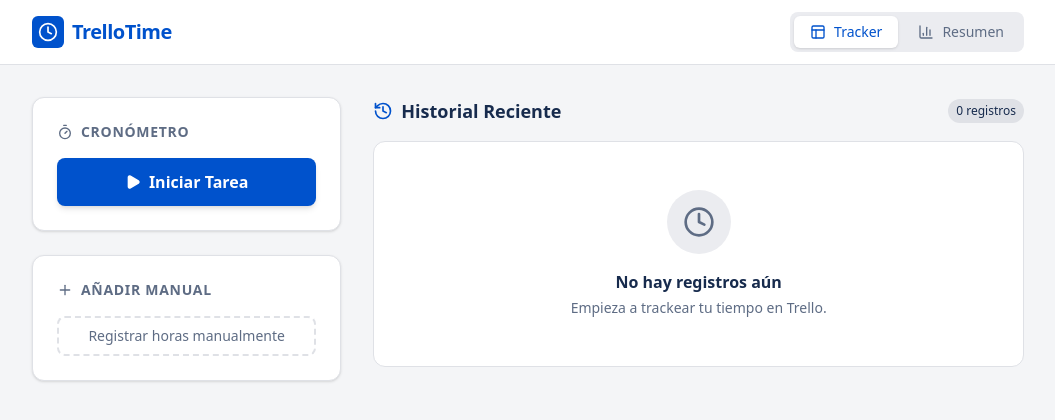
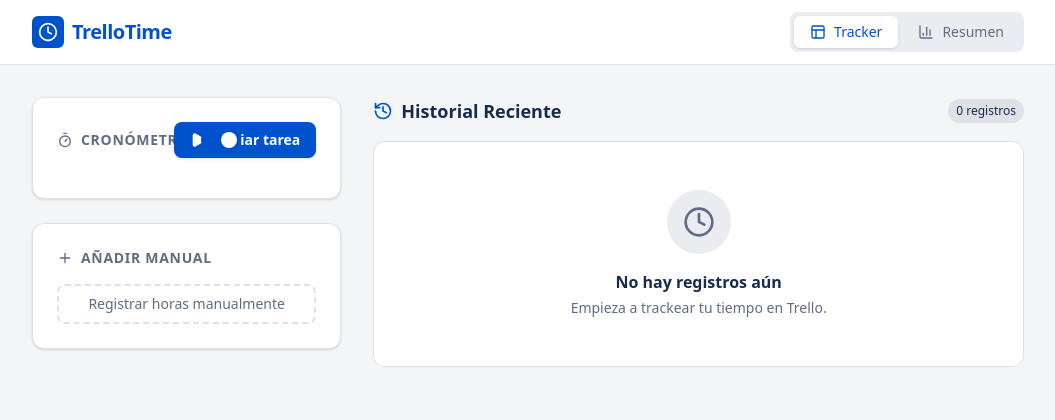
Before and after one commit to alemrn/TrelloHoras, a React (Vite) app: page / in a window 1280 px wide. Shown: the top 420 px of the page, without its empty margins (112-1167 px from the left). Built offline with nearby package versions, Linux system fonts and the light colour scheme.

Commit message:
feature: implement rounding mode toggle and update rounding logic

```diff
--- a/index.html
+++ b/index.html
@@ -3,6 +3,7 @@
   <head>
     <meta charset="UTF-8" />
     <meta name="viewport" content="width=device-width, initial-scale=1.0" />
+    <link rel="icon" type="image/svg+xml" href="/favicon.svg" />
     <title>Trello Hours</title>
   </head>
   <body>
--- a/src/App.tsx
+++ b/src/App.tsx
@@ -24,6 +24,7 @@ import { motion, AnimatePresence } from 'motion/react';
 import { TimeEntry, ActiveTimer } from './types';
 
 const STORAGE_KEY = 'trello-time-entries';
+const ROUNDING_MODE_KEY = 'trello-time-rounding-mode';
 const FALLBACK_CARD_TITLE = 'Trello Card';
 const FALLBACK_TASK_TITLE = 'Tarea sin nombre';
 
@@ -143,6 +144,10 @@ export default function App() {
   const [activeTimer, setActiveTimer] = useState<ActiveTimer | null>(null);
   const [elapsedSeconds, setElapsedSeconds] = useState(0);
   const [view, setView] = useState<'tracker' | 'summary'>('tracker');
+  const [isRoundModeEnabled, setIsRoundModeEnabled] = useState(() => {
+    const savedMode = localStorage.getItem(ROUNDING_MODE_KEY);
+    return savedMode ? savedMode === 'true' : true;
+  });
   const [isAddingManual, setIsAddingManual] = useState(false);
   const [isTimerModalOpen, setIsTimerModalOpen] = useState(false);
   const [timerInputMode, setTimerInputMode] = useState<TaskInputMode>('url');
@@ -166,6 +171,10 @@ export default function App() {
     localStorage.setItem(STORAGE_KEY, JSON.stringify(entries));
   }, [entries]);
 
+  useEffect(() => {
+    localStorage.setItem(ROUNDING_MODE_KEY, String(isRoundModeEnabled));
+  }, [isRoundModeEnabled]);
+
   // Timer logic
   useEffect(() => {
     let interval: NodeJS.Timeout;
@@ -179,9 +188,12 @@ export default function App() {
     return () => clearInterval(interval);
   }, [activeTimer]);
 
-  const roundToQuarter = (hours: number) => {
-    return Math.ceil(hours * 4) / 4;
+  const roundHours = (hours: number) => {
+    const step = isRoundModeEnabled ? 0.25 : 0.5;
+    return Math.ceil(hours / step) * step;
   };
+
+  const roundingStep = isRoundModeEnabled ? 0.25 : 0.5;
 
   const findTaskId = (cardUrl?: string | null, cardTitle?: string | null, excludedTaskId?: string | null) => {
     const taskKey = buildTaskKey(cardUrl, cardTitle);
@@ -247,7 +259,7 @@ export default function App() {
     if (!activeTimer) return;
 
     const hours = elapsedSeconds / 3600;
-    const roundedHours = roundToQuarter(hours);
+    const roundedHours = roundHours(hours);
 
     const newEntry: TimeEntry = {
       id: crypto.randomUUID(),
@@ -256,7 +268,7 @@ export default function App() {
       cardTitle: activeTimer.cardTitle,
       comments: activeTimer.comments ?? getTaskComments(activeTimer.taskId),
       date: new Date().toISOString().split('T')[0],
-      hours: Math.max(0.25, roundedHours), // Minimum 0.25 if started
+      hours: Math.max(roundingStep, roundedHours),
       imputed: false,
     };
 
@@ -275,7 +287,7 @@ export default function App() {
     if (!taskValue || isNaN(hoursInput)) return;
     if (mode === 'url' && !isValidHttpUrl(taskValue)) return;
 
-    const roundedHours = roundToQuarter(hoursInput);
+    const roundedHours = roundHours(hoursInput);
     const cardUrl = mode === 'url' ? taskValue : null;
     const cardTitle = mode === 'url' ? extractTitleFromUrl(taskValue) : normalizeTaskTitle(taskValue);
     const taskId = findTaskId(cardUrl, cardTitle) || crypto.randomUUID();
@@ -325,7 +337,7 @@ export default function App() {
       ? extractTitleFromUrl(trimmedValue)
       : normalizeTaskTitle(trimmedValue);
     const nextTaskId = findTaskId(nextCardUrl, nextCardTitle, editingTaskId) || editingTaskId;
-    const roundedHours = roundToQuarter(hoursInput);
+    const roundedHours = roundHours(hoursInput);
     const nextComments = nextTaskId === editingTaskId
       ? getTaskComments(editingTaskId)
       : getTaskComments(nextTaskId);
@@ -517,7 +529,7 @@ export default function App() {
     <div className="min-h-screen bg-[#F4F5F7] text-[#172B4D] font-sans">
       {/* Header */}
       <header className="bg-white border-b border-[#DFE1E6] sticky top-0 z-10">
-        <div className="max-w-5xl mx-auto px-4 h-16 flex items-center justify-between">
+        <div className="max-w-5xl mx-auto px-4 py-3 flex items-center justify-between gap-3">
           <div className="flex items-center gap-2">
             <div className="bg-[#0052CC] p-1.5 rounded-md">
               <Clock className="w-5 h-5 text-white" />
@@ -551,10 +563,41 @@ export default function App() {
             <div className="lg:col-span-1 space-y-6">
               {/* Active Timer Card */}
               <div className="bg-white rounded-xl border border-[#DFE1E6] p-6 shadow-sm">
-                <h2 className="text-sm font-semibold text-[#5E6C84] uppercase tracking-wider mb-4 flex items-center gap-2">
+                <div className="mb-4 flex flex-wrap items-center gap-3">
+                  <div className="flex flex-1 items-center justify-between gap-3 min-w-0">
+                    <h2 className="text-sm font-semibold text-[#5E6C84] uppercase tracking-wider flex items-center gap-2">
                       <Timer className="w-4 h-4" />
                       Cronómetro
                     </h2>
+                    <button
+                      type="button"
+                      onClick={() => setIsRoundModeEnabled(prev => !prev)}
+                      className="flex items-center gap-2"
+                      aria-pressed={isRoundModeEnabled}
+                      aria-label={`Modo Amaia ${isRoundModeEnabled ? 'activado' : 'desactivado'}`}
+                    >
+                      <span
+                        className={`relative h-6 w-10 rounded-full transition-colors ${isRoundModeEnabled ? 'bg-[#0052CC]' : 'bg-[#C1C7D0]'}`}
+                      >
+                        <span
+                          className={`absolute top-1/2 h-4 w-4 -translate-y-1/2 rounded-full bg-white shadow-sm transition-all ${isRoundModeEnabled ? 'left-5' : 'left-1'}`}
+                        />
+                      </span>
+                      <span className="text-[10px] font-bold uppercase tracking-wide text-[#5E6C84]">
+                        {isRoundModeEnabled ? '0.25' : '0.5'}
+                      </span>
+                    </button>
+                  </div>
+                  {!activeTimer ? (
+                    <button
+                      onClick={() => setIsTimerModalOpen(true)}
+                      className="px-4 py-2 bg-[#0052CC] hover:bg-[#0747A6] text-white rounded-lg text-sm font-bold flex items-center justify-center gap-2 transition-all shadow-sm whitespace-nowrap max-[480px]:w-full"
+                    >
+                      <Play className="w-4 h-4 fill-current" />
+                      Iniciar tarea
+                    </button>
+                  ) : null}
+                </div>
 
                 {activeTimer ? (
                   <div className="space-y-4">
@@ -574,15 +617,7 @@ export default function App() {
                       Detener y Guardar
                     </button>
                   </div>
-                ) : (
-                  <button
-                    onClick={() => setIsTimerModalOpen(true)}
-                    className="w-full py-3 bg-[#0052CC] hover:bg-[#0747A6] text-white rounded-lg font-bold flex items-center justify-center gap-2 transition-all shadow-md hover:shadow-lg active:scale-95"
-                  >
-                    <Play className="w-4 h-4 fill-current" />
-                    Iniciar Tarea
-                  </button>
-                )}
+                ) : null}
               </div>
 
               {/* Timer Modal */}
@@ -742,13 +777,13 @@ export default function App() {
                       <input
                         name="hours"
                         type="number"
-                        step="0.25"
-                        min="0.25"
+                        step={roundingStep}
+                        min={roundingStep}
                         required
                         placeholder="Ej: 1.5"
                         className="w-full px-3 py-2 bg-[#FAFBFC] border border-[#DFE1E6] rounded-md text-sm focus:ring-2 focus:ring-[#0052CC] focus:border-transparent outline-none"
                       />
-                      <p className="text-[10px] text-[#5E6C84] mt-1 italic">* Redondeo al múltiplo superior 0.25.</p>
+                      <p className="text-[10px] text-[#5E6C84] mt-1 italic">* Redondeo al múltiplo superior {roundingStep}.</p>
                     </div>
                     <div>
                       <label className="block text-xs font-bold text-[#5E6C84] mb-1">COMENTARIO</label>
@@ -812,10 +847,11 @@ export default function App() {
                         initial={{ opacity: 0, y: 20 }}
                         animate={{ opacity: 1, y: 0 }}
                         exit={{ opacity: 0, x: -20 }}
-                        className="bg-white rounded-xl border border-[#DFE1E6] p-4 flex items-center justify-between group hover:border-[#0052CC] transition-all shadow-sm"
+                        className="group rounded-xl border border-[#DFE1E6] bg-white p-4 shadow-sm transition-all hover:border-[#0052CC]"
                       >
-                        <div className="flex items-center gap-4 overflow-hidden">
-                          <label className="flex items-center justify-center flex-shrink-0 cursor-pointer">
+                        <div className="flex flex-col gap-3">
+                          <div className="flex min-w-0 gap-3">
+                            <label className="flex items-center justify-center flex-shrink-0 cursor-pointer pt-1">
                               <input
                                 type="checkbox"
                                 checked={entry.imputed}
@@ -824,23 +860,25 @@ export default function App() {
                                 aria-label={`Marcar ${entry.cardTitle} como imputada`}
                               />
                             </label>
-                          <div className="bg-[#DEEBFF] text-[#0052CC] p-2.5 rounded-lg flex-shrink-0">
-                            <Layout className="w-5 h-5" />
-                          </div>
-                          <div className="min-w-0">
-                            <h4 className="font-bold text-[#172B4D] truncate pr-4" title={entry.cardTitle}>
+                            <div className="min-w-0 flex-1">
+                              <div className="flex items-start justify-between gap-3">
+                                <h4 className="min-w-0 flex-1 pr-2 text-[15px] font-semibold leading-tight text-[#172B4D] break-words" title={entry.cardTitle}>
                                   {entry.cardTitle}
                                 </h4>
-                            <div className="flex items-center gap-3 mt-1">
+                                <span className="text-lg font-bold text-[#0052CC] whitespace-nowrap">{entry.hours}h</span>
+                              </div>
+                              <div className="mt-2 flex flex-wrap items-center gap-2">
+                                <span className={`text-[10px] font-bold uppercase tracking-wide px-2 py-0.5 rounded-full whitespace-nowrap ${entry.cardUrl ? 'bg-[#DEEBFF] text-[#0747A6]' : 'bg-[#FFFAE6] text-[#974F0C]'}`}>
+                                  {entry.cardUrl ? 'Trello' : 'Provisional'}
+                                </span>
+                                <span className={`text-[10px] font-bold uppercase tracking-wide px-2 py-0.5 rounded-full whitespace-nowrap ${entry.imputed ? 'bg-[#E3FCEF] text-[#006644]' : 'bg-[#FFEBE6] text-[#BF2600]'}`}>
+                                  {entry.imputed ? 'Imputada' : 'Sin imputar'}
+                                </span>
+                              </div>
+                              <div className="mt-2 flex flex-wrap items-center gap-x-3 gap-y-2">
                                 <span className="text-xs text-[#5E6C84] flex items-center gap-1">
                                   <CalendarIcon className="w-3 h-3" />
                                   {entry.date}
-                              </span>
-                              <span className={`text-[10px] font-bold uppercase tracking-wide px-2 py-0.5 rounded-full ${entry.cardUrl ? 'bg-[#DEEBFF] text-[#0747A6]' : 'bg-[#FFFAE6] text-[#974F0C]'}`}>
-                                {entry.cardUrl ? 'Trello' : 'Provisional'}
-                              </span>
-                              <span className={`text-[10px] font-bold uppercase tracking-wide px-2 py-0.5 rounded-full ${entry.imputed ? 'bg-[#E3FCEF] text-[#006644]' : 'bg-[#FFEBE6] text-[#BF2600]'}`}>
-                                {entry.imputed ? 'Imputada' : 'Sin imputar'}
                                 </span>
                                 {entry.cardUrl ? (
                                   <a
@@ -856,30 +894,28 @@ export default function App() {
                               </div>
                             </div>
                           </div>
-                        <div className="flex items-center gap-4">
-                          <div className="text-right">
-                            <span className="text-lg font-bold text-[#0052CC]">{entry.hours}h</span>
-                          </div>
+                          <div className="ml-7 flex items-center justify-end gap-1 sm:gap-2">
                               <button
                                 onClick={() => openCommentsEditor(entry.taskId, entry.cardTitle)}
-                            className="p-2 text-[#5E6C84] hover:bg-[#EBECF0] rounded-lg opacity-0 group-hover:opacity-100 transition-all"
+                                className="rounded-lg p-2 text-[#5E6C84] transition-all hover:bg-[#EBECF0]"
                                 aria-label={`Comentarios ${entry.cardTitle}`}
                               >
                                 <MessageSquare className="w-4 h-4" />
                               </button>
                               <button
                                 onClick={() => openTaskEditor(entry)}
-                            className="p-2 text-[#5E6C84] hover:bg-[#EBECF0] rounded-lg opacity-0 group-hover:opacity-100 transition-all"
+                                className="rounded-lg p-2 text-[#5E6C84] transition-all hover:bg-[#EBECF0]"
                                 aria-label={`Editar ${entry.cardTitle}`}
                               >
                                 <Pencil className="w-4 h-4" />
                               </button>
                               <button
                                 onClick={() => handleDeleteEntry(entry.id)}
-                            className="p-2 text-[#EB5A46] hover:bg-[#FFEBE6] rounded-lg opacity-0 group-hover:opacity-100 transition-all"
+                                className="rounded-lg p-2 text-[#EB5A46] transition-all hover:bg-[#FFEBE6]"
                               >
                                 <Trash2 className="w-4 h-4" />
                               </button>
+                          </div>
                         </div>
                       </motion.div>
                     ))
@@ -1184,14 +1220,14 @@ export default function App() {
                       <label className="block text-xs font-bold text-[#5E6C84] mb-1 uppercase">Horas registro</label>
                     <input
                       type="number"
-                      step="0.25"
-                      min="0.25"
+                      step={roundingStep}
+                      min={roundingStep}
                       required
                       value={editingHours}
                       onChange={(e) => setEditingHours(e.target.value)}
                       className="w-full px-3 py-2 bg-[#FAFBFC] border border-[#DFE1E6] rounded-md text-sm focus:ring-2 focus:ring-[#0052CC] focus:border-transparent outline-none"
                     />
-                    <p className="text-[10px] text-[#5E6C84] mt-1 italic">* Horas solo cambian este registro. Redondeo 0.25 arriba.</p>
+                    <p className="text-[10px] text-[#5E6C84] mt-1 italic">* Horas solo cambian este registro. Redondeo {roundingStep} arriba.</p>
                   </div>
                   <div className="flex gap-3 pt-2">
                     <button
```
Also changed, not shown: public/favicon.svg (added). Lines whose indentation alone changed are shown as unchanged.
